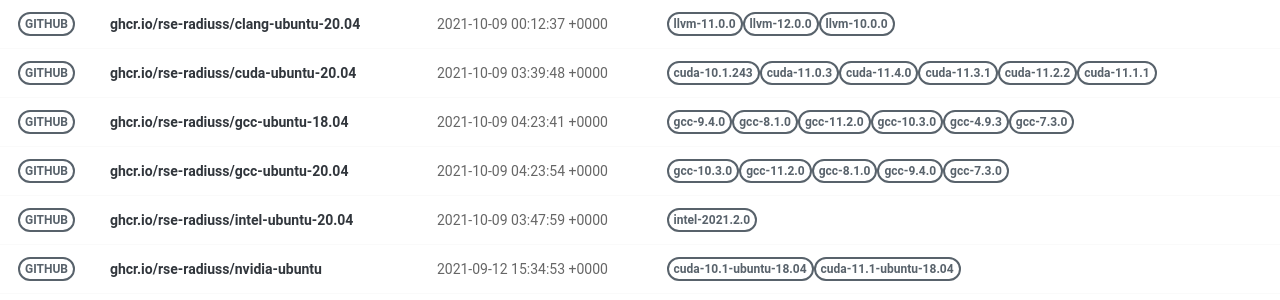
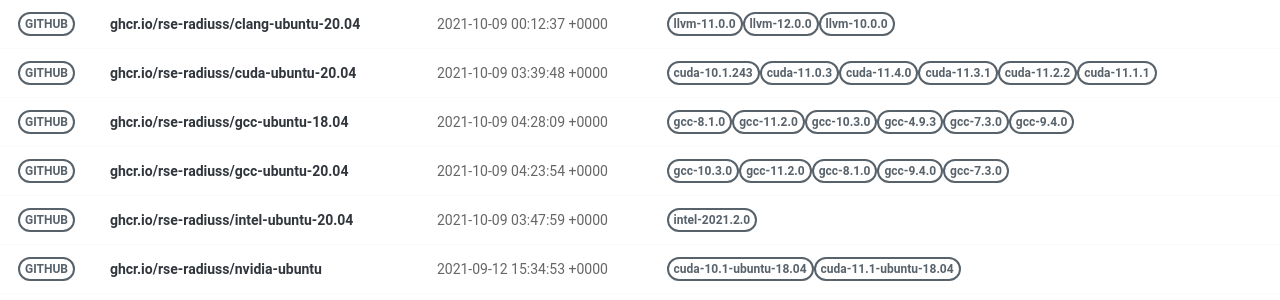
Before and after one commit to rse-ops/docker-images, a Jekyll site: the page built from pages/index.md, in a window 1280 px wide. Shown: the part 179-479 px from the top of the page. Built offline with Jekyll 4.4.1, drawn with Linux system fonts in a browser that asks for light colours; nearby versions of some CDN libraries.

Commit message:
Automated push to update library 2021-10-09

```diff
--- a/_library/ghcr.io-rse-radiuss-gcc-ubuntu-18.04.md
+++ b/_library/ghcr.io-rse-radiuss-gcc-ubuntu-18.04.md
@@ -1,14 +1,11 @@
 ---
 layout: container
 name: ghcr.io/rse-radiuss/gcc-ubuntu-18.04
-updated_at: 2021-10-09 04:23:41.863314
+updated_at: 2021-10-09 04:28:09.795704
 
 
 container_url: https://github.com/orgs/rse-radiuss/packages/container/package/gcc-ubuntu-18.04
 versions:
- - tag: gcc-9.4.0
-   dockerfile: https://github.com/rse-radiuss/docker-images/blob/main/ubuntu/gcc/Dockerfile
-   manifest: https://crane.ggcr.dev/manifest/ghcr.io/rse-radiuss/gcc-ubuntu-18.04:gcc-9.4.0
  - tag: gcc-8.1.0
    dockerfile: https://github.com/rse-radiuss/docker-images/blob/main/ubuntu/gcc/Dockerfile
    manifest: https://crane.ggcr.dev/manifest/ghcr.io/rse-radiuss/gcc-ubuntu-18.04:gcc-8.1.0
```
Also changed, not shown: other parts of _library/ghcr.io-rse-radiuss-gcc-ubuntu-18.04.md (+3 -0 lines).
